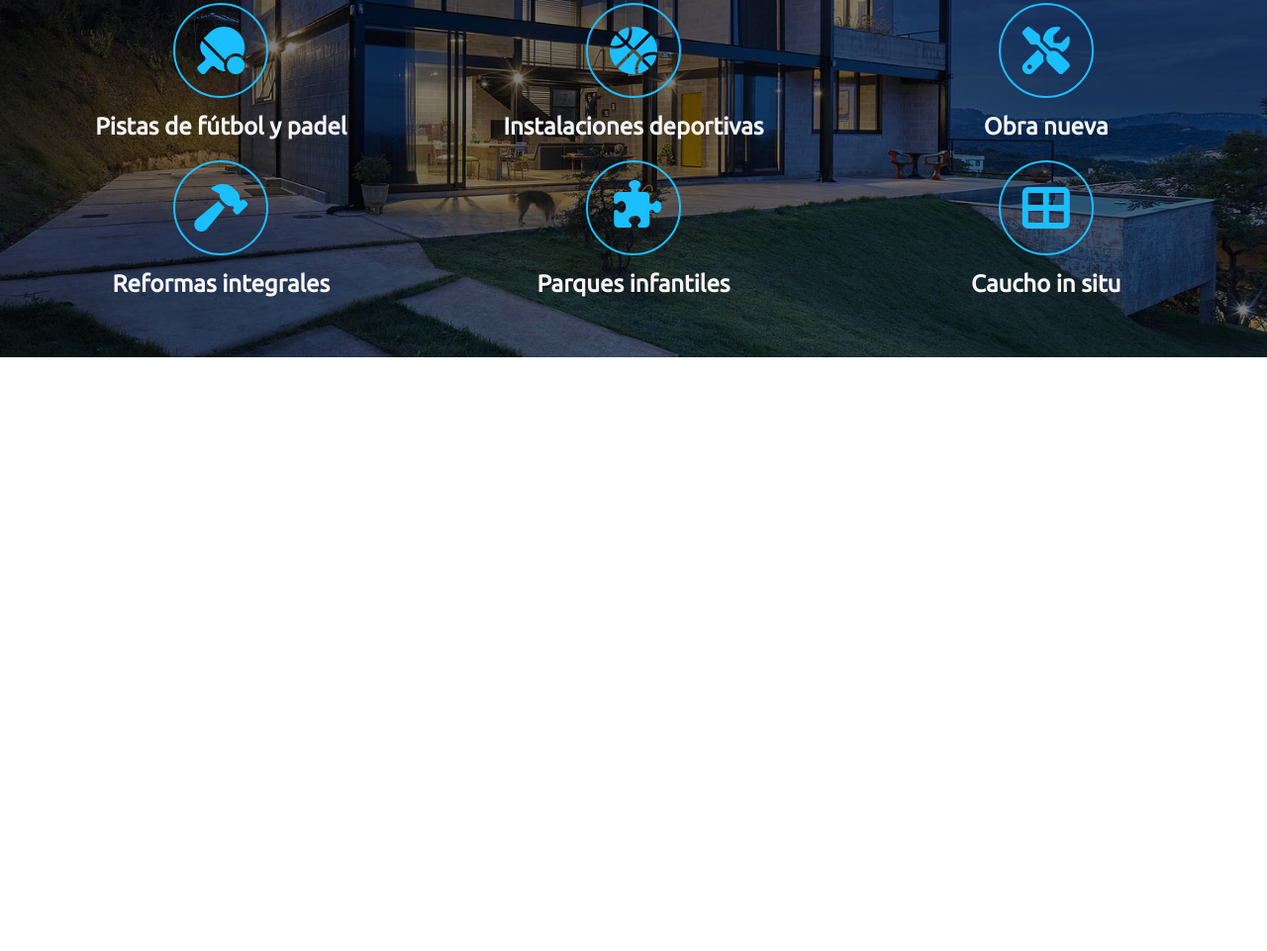
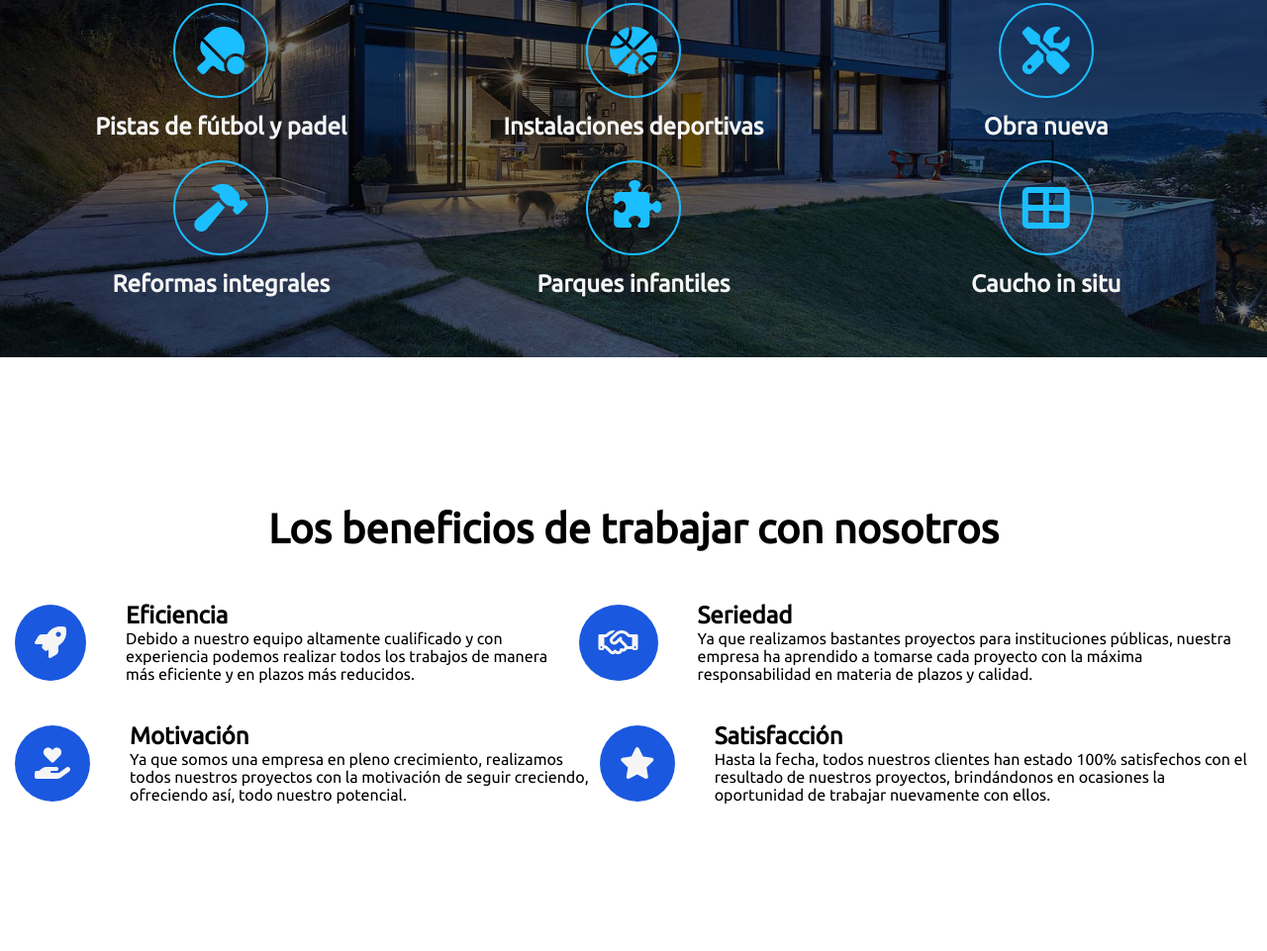
Before and after one commit to un4i/metal-fran-sl, a plain HTML site: page index.html in a window 1280 px wide. Shown: the part 2620-3581 px from the top of the page at 99% size. Before the commit the page ends 2981 px from the top, so only its background shows below. Drawn offline with Linux system fonts and the light colour scheme.

Commit message:
Adding quality company section

```diff
--- a/index.html
+++ b/index.html
@@ -173,6 +173,63 @@
             </div>
         </div>
     </div>
+    <div class="quality-company-wrapper">
+        <div class="quality-company-section">
+            <div class="title-quality-company-section">
+                <h1> Los beneficios de trabajar con nosotros </h1>
+            </div>
+            <div class="quality-blocks">
+                <div class="quality-block-wrapper">
+                    <div class="quality-block">
+                        <div class="logo-quality">
+                            <i class="fa-solid fa-rocket"></i>
+                        </div>
+                        <div class="quality">
+                            <h1> Eficiencia </h1>
+                            <p> Debido a nuestro equipo altamente cualificado y con experiencia podemos realizar todos
+                                los
+                                trabajos de manera más eficiente y en plazos más reducidos. </p>
+                        </div>
+                    </div>
+                    <div class="quality-block">
+                        <div class="logo-quality">
+                            <i class="fa-regular fa-handshake"></i>
+                        </div>
+                        <div class="quality">
+                            <h1> Seriedad </h1>
+                            <p> Ya que realizamos bastantes proyectos para instituciones públicas, nuestra empresa ha
+                                aprendido a tomarse cada proyecto con la máxima responsabilidad en materia de plazos y
+                                calidad. </p>
+                        </div>
+                    </div>
+                </div>
+                <div class="quality-block-wrapper">
+                    <div class="quality-block">
+                        <div class="logo-quality">
+                            <i class="fa-solid fa-hand-holding-heart"></i>
+                        </div>
+                        <div class="quality">
+                            <h1> Motivación </h1>
+                            <p> Ya que somos una empresa en pleno crecimiento, realizamos todos nuestros proyectos con
+                                la
+                                motivación de seguir creciendo, ofreciendo así, todo nuestro potencial. </p>
+                        </div>
+                    </div>
+                    <div class="quality-block">
+                        <div class="logo-quality">
+                            <i class="fa-solid fa-star"></i>
+                        </div>
+                        <div class="quality">
+                            <h1> Satisfacción </h1>
+                            <p> Hasta la fecha, todos nuestros clientes han estado 100% satisfechos con el resultado de
+                                nuestros proyectos, brindándonos en ocasiones la oportunidad de trabajar nuevamente con
+                                ellos. </p>
+                        </div>
+                    </div>
+                </div>
+            </div>
+        </div>
+    </div>
 </body>
 
 </html>
--- a/styles/base.css
+++ b/styles/base.css
@@ -428,3 +428,82 @@ header {
 .section-title.white-version .section-title--title {
     color: whitesmoke;
 }
+
+/* FIFTH SECTION    QUALITY COMPANY SECTION */
+
+.quality-company-wrapper {
+    display: flex;
+    justify-content: center;
+    align-items: center;
+
+    width: 100%;
+    min-height: 600px;
+}
+
+.quality-company-wrapper .quality-company-section {
+    width: 100%;
+    max-width: 1250px;
+}
+
+.quality-company-wrapper .quality-company-section .title-quality-company-section {
+    display: flex;
+    justify-content: center;
+    align-items: center;
+
+    padding-bottom: 50px;
+
+    font-size: 1.3rem;
+}
+
+.quality-company-wrapper .quality-company-section .quality-blocks {
+    display: flex;
+    flex-direction: column;
+    justify-content: center;
+    align-items: center;
+    gap: 40px;
+}
+
+.quality-company-wrapper .quality-company-section .quality-blocks .quality-block-wrapper {
+    display: flex;
+    justify-content: center;
+    align-items: center;
+}
+
+.quality-company-wrapper .quality-company-section .quality-blocks .quality-block-wrapper .quality-block {
+    display: flex;
+    justify-content: center;
+    align-items: center;
+    gap: 40px;
+}
+
+.quality-company-wrapper .quality-company-section .quality-blocks .quality-block-wrapper .quality-block .logo-quality {
+    padding: 20px;
+
+    font-size: 2rem;
+    color: whitesmoke;
+
+    background-color: #1A58DF;
+
+    border-radius: 50%;
+}
+
+.quality-company-wrapper .quality-company-section .quality-blocks .quality-block-wrapper .quality-block .logo-quality:hover {
+    padding: 20px;
+
+    font-size: 2rem;
+    color: rgb(27, 190, 255);
+
+    background-color: black;
+
+    border-radius: 50%;
+
+    transition: 1000ms;
+}
+
+.quality-company-wrapper .quality-company-section .quality-blocks .quality-block-wrapper .quality-block .quality h1 {
+    font-size: 1.5rem;
+}
+
+.quality-company-wrapper .quality-company-section .quality-blocks .quality-block-wrapper .quality-block .quality p {
+
+}
```
